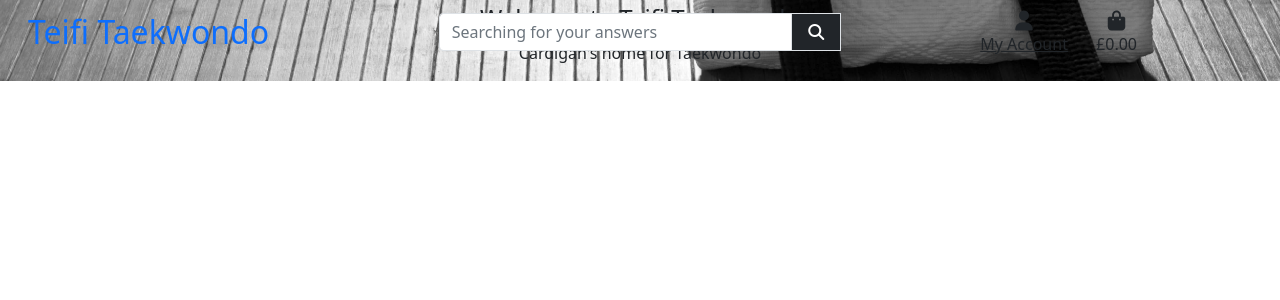
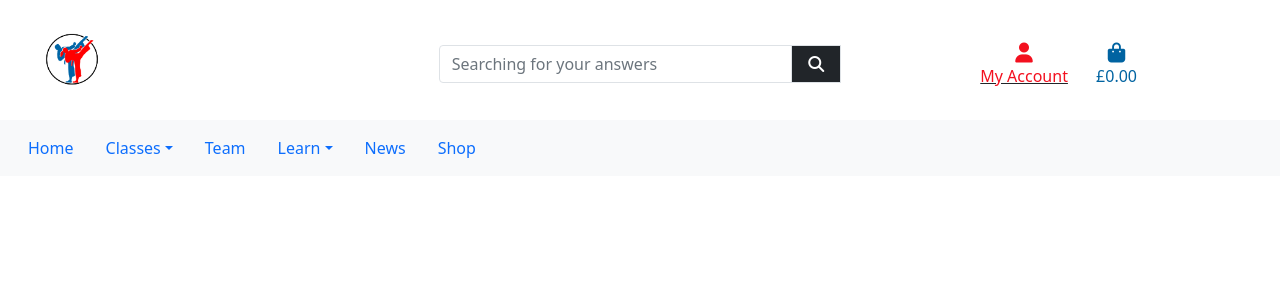
Before and after one commit to tloveday/MS4, a Django app: page / in a window 1280 px wide. Shown: the top 300 px of the page. Run offline with Django 3.2, Linux system fonts and the light colour scheme; some libraries are stand-ins or nearby versions.

Commit message:
Addition of secondary navbar for site navigation

```diff
--- a/home/templates/home/index.html
+++ b/home/templates/home/index.html
@@ -10,14 +10,5 @@
 {% endblock %}
 
 {% block content%}
-    <div class="jumbotron-section">
-        <div class="row jumbotron-container">
-            <div class="col-12">
-                <div class="jumbotron text-center jumbotron-content">
-                    <h4 class="pt-1">Welcome to Teifi Taekwondo</h4>
-                    <p>Cardigan's home for Taekwondo</p>
-                </div>
-            </div>
-        </div>
-    </div>
+
 {% endblock %}
--- a/static/css/base.css
+++ b/static/css/base.css
@@ -3,18 +3,15 @@ html{
 }
 
 /* Landing Page -Index.html- */
-.jumbotron-section{
-    background: url('/media/images//hero1.png') no-repeat center center;
-    background-size: cover;
-    height: inherit;
-    width: 100%;
+.red{
+    color: #f3101f !important;
+}
+.blue{
+    color: #0063a1 !important;
+}
 
-    display: flex;
-    align-items: center;
-    justify-content: center;
+/* Landing Page -Index.html- */
 
-    position: fixed;
-}
 
 /* Bulma */
 .icon{
@@ -25,4 +22,15 @@ html{
     width: 1.5rem;
 }
 
+.logo{
+    align-items: center;
+
+    height: 6rem;
+    width: 6rem;
+}
+
+
+.li{
+    text-decoration: none;
+}
 /* Media Queries */
--- a/templates/base.html
+++ b/templates/base.html
@@ -29,10 +29,10 @@
     </head>
     <body>
         <header class="container-fluid fixed-top">
-            <div class="row">
+            <div id="top-nav" class="row pt-lg-2 d-none d-lg-flex">
                 <div class="col-12 col-lg-4 my-auto py-1 py-lg-0 float-start-lg">
                     <a href="{% url 'home' %}" class="nav-link main-logo-link">
-                        <h2 class="my-0">Teifi Taekwondo</h2>
+                        <img class="logo" src="/media/images//logo.png" alt="Teifi Taekwondo Logo">
                     </a>
                 </div>
                 <div class="col-12 col-lg-4 my-auto py-1 py-lg-0 ">
@@ -54,8 +54,8 @@
                         <li class="list-inline-item dropdown">
                             <a href="" id="user-account" data-toggle="dropdown" aria-haspopup="true" aria-expanded="false" class="nav-lnk text-dark">
                                 <div class="text-center">
-                                    <div><i class="fas fa-user fa-lg"></i></div>
-                                    <p class="my-0">My Account</p>
+                                    <div><i class="fas fa-user fa-lg red"></i></div>
+                                    <p class="my-0 red">My Account</p>
                                 </div>
                             </a>
                             <div class="dropdown-menu border-0" aria-labelledby="user-account">
@@ -73,7 +73,7 @@
                             </div>
                         </li>
                         <li class="list-inline-item">
-                            <a href="" class="nav-link {% if grand_total %}text-info font-weight-bold{% else %}text-dark{% endif %}">
+                            <a href="" class="nav-link {% if grand_total %}text-info font-weight-bold{% else %}blue{% endif %}">
                                 <div class="text-center">
                                     <div><i class="fas fa-shopping-bag fa-lg"></i></div>
                                     <p class="my-0">
@@ -89,6 +89,44 @@
                     </ul>
                 </div>
             </div>
+            <div class="row blue">
+                <nav class="navbar navbar-expand-lg navbar-light bg-light w-100">
+                    <ul class="nav">
+                        <li class="nav-item">
+                          <a class="nav-link active" aria-current="page" href="#">Home</a>
+                        </li>
+                        <li class="nav-item dropdown">
+                          <a class="nav-link dropdown-toggle" data-bs-toggle="dropdown" href="#" role="button" aria-expanded="false">Classes</a>
+                          <ul class="dropdown-menu">
+                            <li><a class="dropdown-item" href="#">Tigers</a></li>
+                            <li><a class="dropdown-item" href="#">Kids</a></li>
+                            <li><a class="dropdown-item" href="#">Adults</a></li>
+                            <li><hr class="dropdown-divider"></li>
+                            <li><a class="dropdown-item" href="#">Kickboxing</a></li>
+                            <li><hr class="dropdown-divider"></li>
+                            <li><a class="dropdown-item" href="#">Ladies</a></li>
+                          </ul>
+                        </li>
+                        <li class="nav-item">
+                          <a class="nav-link" href="#">Team</a>
+                        </li>
+                        <li class="nav-item dropdown">
+                            <a class="nav-link dropdown-toggle" data-bs-toggle="dropdown" href="#" role="button" aria-expanded="false">Learn</a>
+                            <ul class="dropdown-menu">
+                              <li><a class="dropdown-item" href="#">Taekwondo</a></li>
+                              <li><a class="dropdown-item" href="#">Kickboxing</a></li>
+                              <li><a class="dropdown-item" href="#">Ladies</a></li>
+                            </ul>
+                        </li>
+                        <li class="nav-item">
+                            <a class="nav-link" href="#">News</a>
+                        </li>
+                        <li class="nav-item">
+                            <a class="nav-link" href="#">Shop
+                        </li>
+                </nav>
+            </div>
+
         </header>
 
         {% if messages %}
@@ -96,8 +134,6 @@
         {% endif %}
 
         {% block page_header %}
-
-
         {% endblock %}
 
         {% block content %}
```
Also changed, not shown: media/images/logo.png (added).
